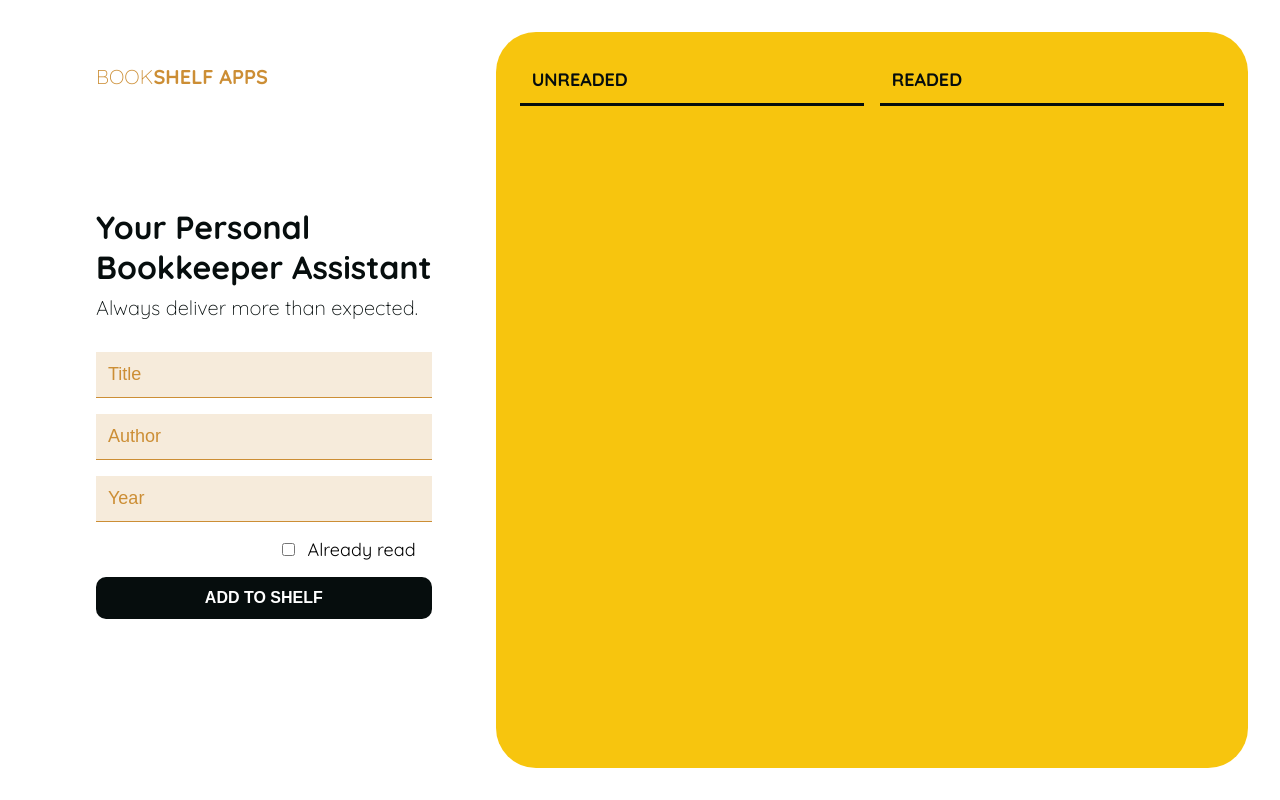
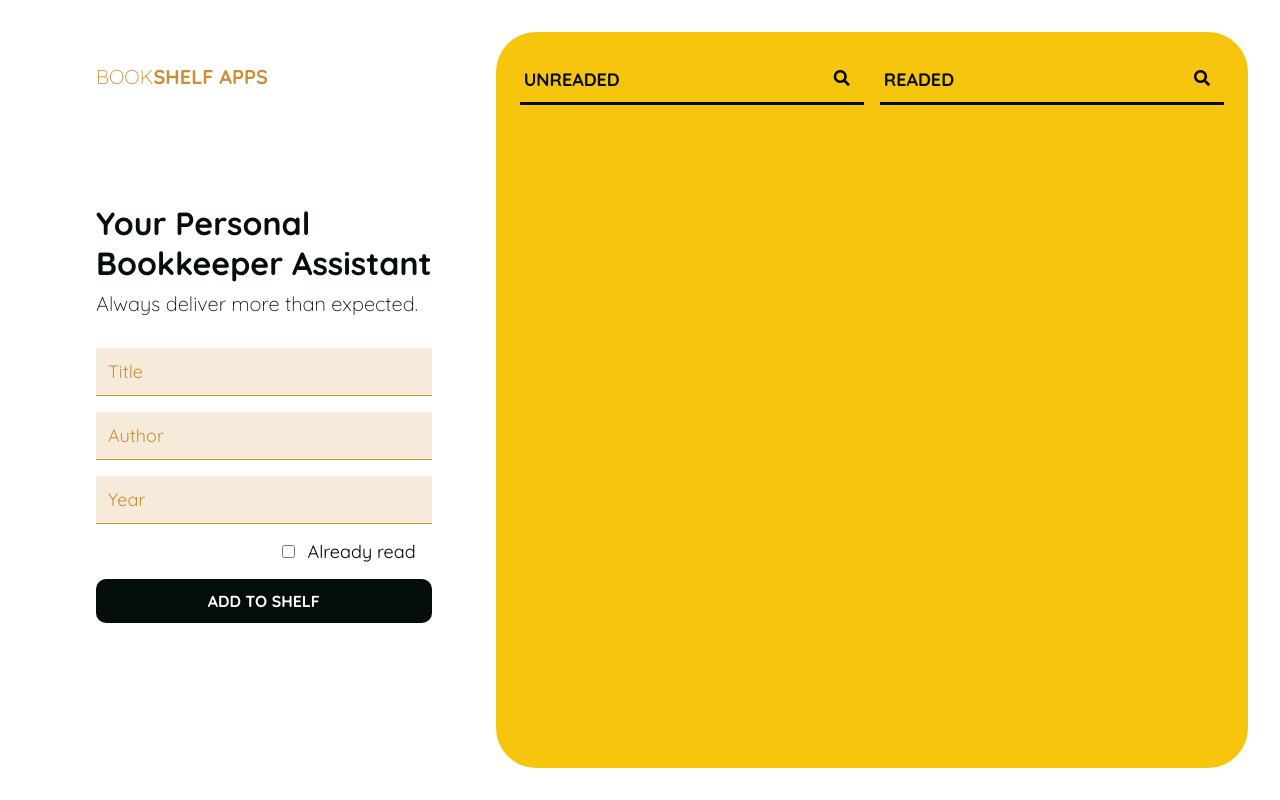
Before and after one commit to farizrachmansyah/Bookshelf-Apps, a plain HTML site: page index.html in a window 1280 px wide. Drawn offline with Linux system fonts and the light colour scheme.

Commit message:
bikin search button

```diff
--- a/dist/css/main.css
+++ b/dist/css/main.css
@@ -14,6 +14,10 @@
 }
 
 body {
+  font-family: "Quicksand", sans-serif;
+}
+
+input {
   font-family: "Quicksand", sans-serif;
 }
 
@@ -291,10 +295,27 @@ header {
   }
 }
 
-.category-name {
-  border-bottom: 2px solid var(--color-dark);
+.category-list {
+  display: flex;
+  align-items: center;
+  justify-content: space-between;
   margin-bottom: 1rem;
   padding: 0.25rem;
+  border-bottom: 2px solid var(--color-dark);
+}
+.category-list > * {
+  flex: 1;
+}
+@media screen and (min-width: 1200px) {
+  .category-list {
+    position: sticky;
+    top: 0;
+    border-bottom: 3px solid var(--color-dark);
+    background-color: var(--color-primary);
+  }
+}
+
+.category-name {
   text-transform: uppercase;
   font-size: 1rem;
   font-weight: 700;
@@ -304,14 +325,37 @@ header {
     font-size: 1.125rem;
   }
 }
-@media screen and (min-width: 1200px) {
-  .category-name {
-    position: sticky;
-    top: 0;
-    padding: 0.75rem;
-    border-bottom: 3px solid var(--color-dark);
-    background-color: var(--color-primary);
-  }
+
+.category-search {
+  display: flex;
+  align-items: center;
+  justify-content: flex-end;
+  max-width: 0;
+  background-color: rgba(204, 142, 53, 0.175);
+}
+
+.search-field {
+  border: none;
+  outline: none;
+  pointer-events: none;
+  width: 100%;
+  padding: 0.5rem 0 0.5rem 0.5rem;
+  font-size: initial;
+  background: none;
+}
+
+.search-btn {
+  border: 2px solid transparent;
+  border-radius: 4px;
+  padding: 0.5rem;
+  font-size: inherit;
+  background: none;
+}
+.search-btn:hover {
+  border: 2px solid var(--color-dark);
+}
+.search-btn i {
+  font-size: inherit;
 }
 
 .list-item {
--- a/index.html
+++ b/index.html
@@ -62,14 +62,30 @@
 
       <article id="page-shelf" class="wrapper">
         <section id="uncompleted-list" class="book-list">
-          <h1 class="category-name">unreaded</h1>
+          <div class="category-list">
+            <h1 class="category-name">unreaded</h1>
+            <div class="category-search">
+              <input type="text" id="search-field-unreaded" class="search-field" />
+              <button id="search-btn-unreaded" class="search-btn">
+                <i class="fas fa-search"></i>
+              </button>
+            </div>
+          </div>
           <div id="unreaded-books" class="list-item">
             <!-- Book item dari js (dinamis) -->
           </div>
         </section>
 
         <section id="completed-list" class="book-list">
-          <h1 class="category-name">readed</h1>
+          <div class="category-list">
+            <h1 class="category-name">readed</h1>
+            <div class="category-search">
+              <input type="text" id="search-field-readed" class="search-field" />
+              <button id="search-btn-readed" class="search-btn">
+                <i class="fas fa-search"></i>
+              </button>
+            </div>
+          </div>
           <div id="readed-books" class="list-item">
             <!-- Book item dari js (dinamis) -->
           </div>
```
